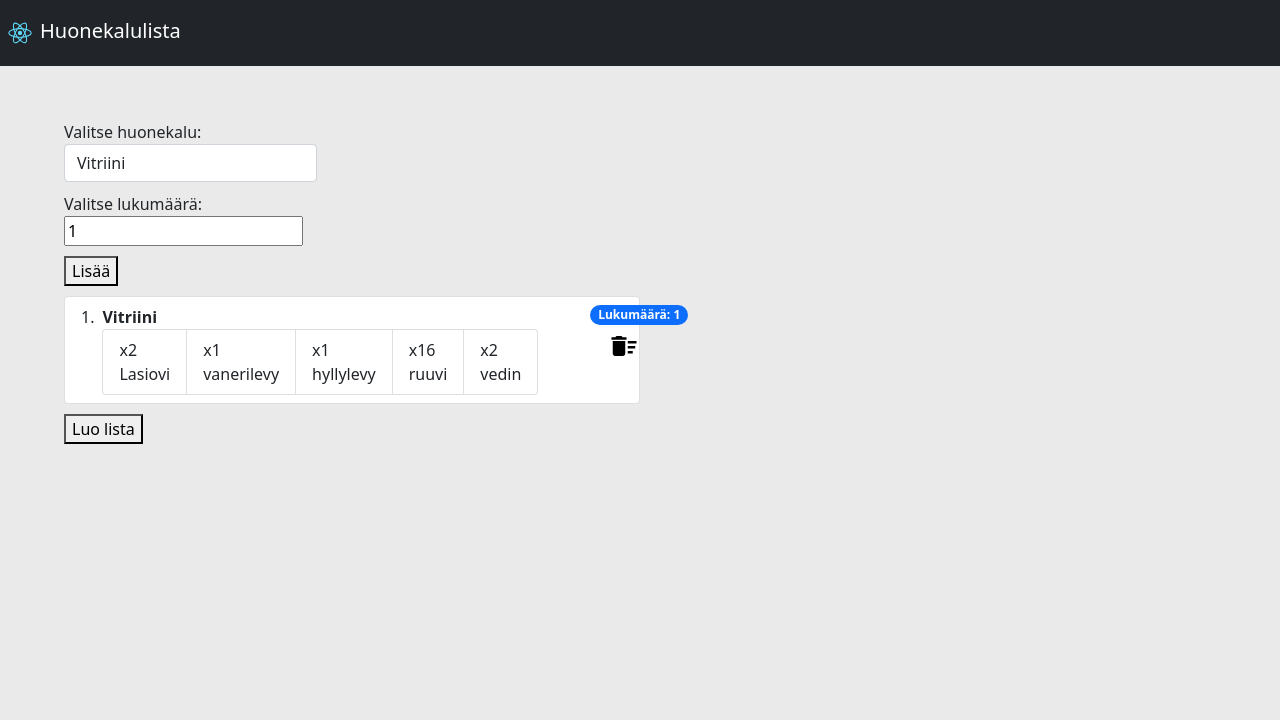
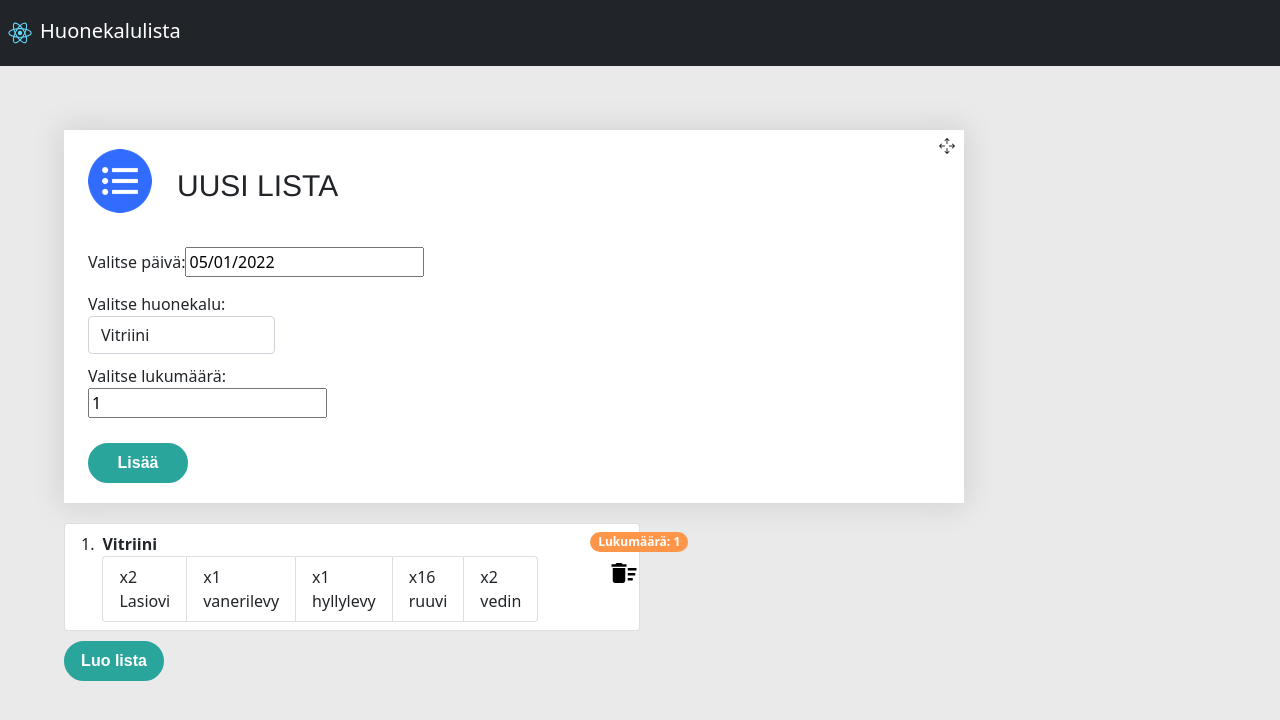
Before and after one commit to pasilaaksonen/huonekalulista-app, a React (Create React App) app: page / in a window 1280 px wide. Both pictures are taken after a click on the button "Lisää". Shown: the top 720 px of the page. Built offline with nearby package versions, Linux system fonts and the light colour scheme.

Commit message:
Made separate component file for listItems

```diff
--- a/src/components/LuoLista.js
+++ b/src/components/LuoLista.js
@@ -1,9 +1,12 @@
 import React, { useState } from "react";
-import { Form, ListGroup, Badge } from 'react-bootstrap';
+import { Form } from 'react-bootstrap';
 import { v4 as uuidv4 } from 'uuid';
-import { MdDeleteSweep } from 'react-icons/md';
+import ListaEsineet from "./ListaEsineet";
+import Kalenteri from "./Kalenteri";
+import listIcon from '../assets/listIcon.png'
+import { BsArrowsMove } from 'react-icons/bs';
 
-function LuoLista({ startDate, setPdfLists }) {
+function LuoLista({ startDate, setPdfLists, setStartDate }) {
 
     //Tilat valitulle huonekalulle, lukumäärälle ja huonekalukorille
     const [ selectedItem, setSelectedItem ] = useState('Vitriini');
@@ -134,7 +137,13 @@ function LuoLista({ startDate, setPdfLists }) {
     };
 
     return (
-        <div>
+        <>
+           <div className="Selections-container">
+            <BsArrowsMove className="arrow-icon"/>
+            <img src={listIcon} alt='list-icon' className="image" />
+            <h1 className="card-title">UUSI LISTA</h1>
+            <div className="Selection-fields">
+                <Kalenteri setStartDate={setStartDate} startDate={startDate} />
                 <div className="furniture-select">
                         <Form.Group controlId="formBasicSelect" >
                             Valitse huonekalu:
@@ -144,7 +153,6 @@ function LuoLista({ startDate, setPdfLists }) {
                                 onChange={e => {
                                     setSelectedItem(e.target.value);
                                 }}
-                        className="select-furniture"
                             >
                             <option value="Vitriini">Vitriini</option>
                             <option value="Tuoli">Tuoli</option>
@@ -157,33 +165,15 @@ function LuoLista({ startDate, setPdfLists }) {
                     <div>
                         <input type="number" min="1" value={numberOfItems} onChange={(e) => setNumberOfItems(e.target.value)}></input>
                     </div>
-            <button onClick={handleAddNew} className="add-button">Lisää</button>
-            <div className="furniture-cart">
-                <ListGroup as="ol" numbered className="w-50">
-                    {newFurnitureList.map(item => (
-                        <ListGroup.Item
-                        as="li"
-                        className="d-flex justify-content-between align-items-start"
-                        key={item.id}
-                        >
-                        <div className="ms-2 me-auto">
-                        <div className="fw-bold">{item.name}</div>
-                        <ListGroup horizontal>
-                            {item.itemComponents.map((listItem, key) => (
-                                <ListGroup.Item key={key}>{listItem}</ListGroup.Item>
-                            ))}
-                        </ListGroup>
             </div>
-                        <button className="editAndDelete" onClick={() => handleDeleteListItem(item.id,item.numberOfItems,item.name)}><MdDeleteSweep size="30px"/></button>
-                        <Badge variant="primary" pill>
-                            Lukumäärä: {item.numberOfItems}
-                        </Badge>
-                        </ListGroup.Item>
-                    ))}
-                </ListGroup>
+                <button onClick={handleAddNew} className="add-button roundCorner">Lisää</button>
             </div>
-            { newFurnitureList.length > 0 && <button onClick={handleSaveList} className="create-button">Luo lista</button> }
-        </div>
+            <ListaEsineet
+                newFurnitureList={newFurnitureList}
+                handleDeleteListItem={handleDeleteListItem}
+            />
+            { newFurnitureList.length > 0 && <button onClick={handleSaveList} className="create-button roundCorner">Luo lista</button> }
+        </>
     )
 }
 
```
Lines whose indentation alone changed are shown as unchanged.
